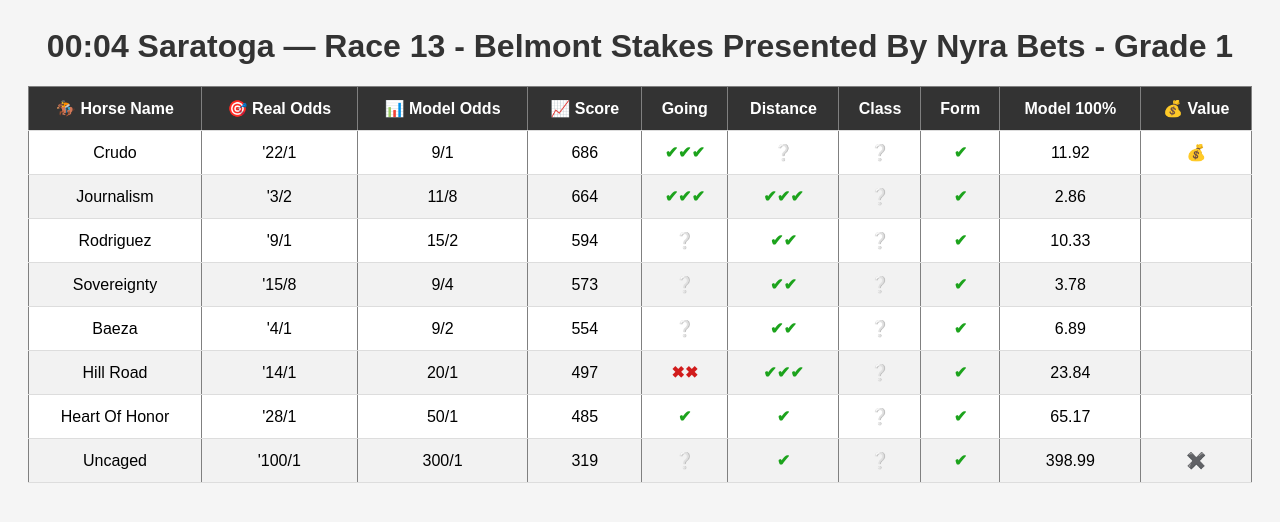
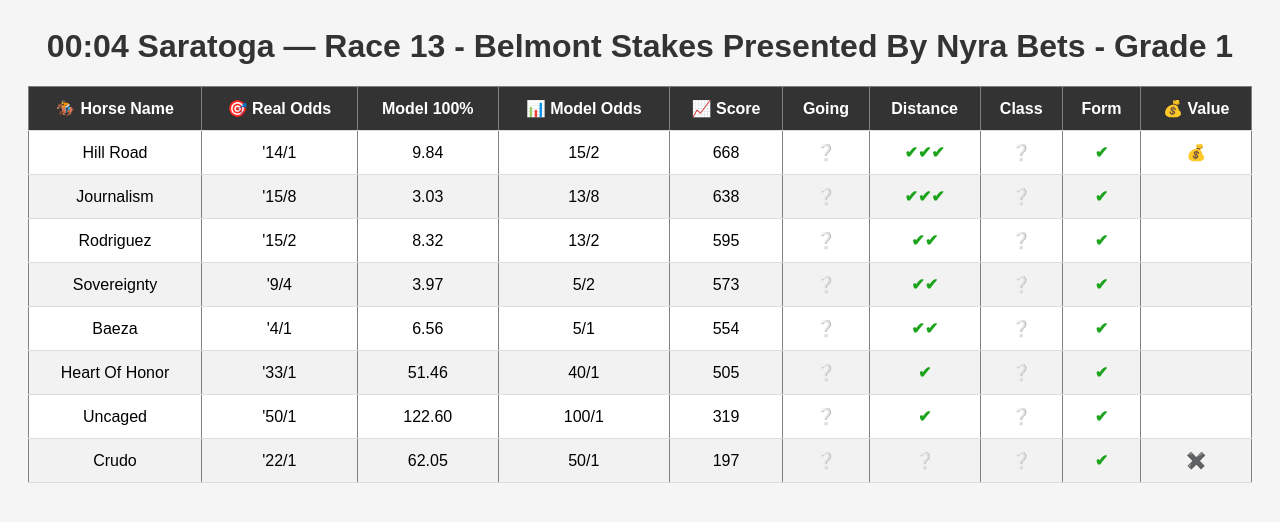
Before and after one commit to scottymelloty/racing-visualizer, a plain HTML site: page 00-04_Saratoga.html in a window 1280 px wide. Drawn offline with Linux system fonts and the light colour scheme.

Commit message:
Auto-upload 00-04_Saratoga.html

```diff
--- a/00-04_Saratoga.html
+++ b/00-04_Saratoga.html
@@ -39,111 +39,111 @@
     <tr style="text-align: right;">
       <th>🏇 Horse Name</th>
       <th>🎯 Real Odds</th>
+      <th>Model 100%</th>
       <th>📊 Model Odds</th>
       <th>📈 Score</th>
       <th>Going</th>
       <th>Distance</th>
       <th>Class</th>
       <th>Form</th>
-      <th>Model 100%</th>
       <th>💰 Value</th>
     </tr>
   </thead>
   <tbody>
     <tr>
-      <td>Crudo</td>
-      <td>'22/1</td>
-      <td>9/1</td>
-      <td>686</td>
+      <td>Hill Road</td>
+      <td>'14/1</td>
+      <td>9.84</td>
+      <td>15/2</td>
+      <td>668</td>
+      <td><span style="color:#a020f0;font-weight:bold;">❔</span></td>
       <td><span style="color:#1ca31c;font-weight:bold;">✔</span><span style="color:#1ca31c;font-weight:bold;">✔</span><span style="color:#1ca31c;font-weight:bold;">✔</span></td>
       <td><span style="color:#a020f0;font-weight:bold;">❔</span></td>
-      <td><span style="color:#a020f0;font-weight:bold;">❔</span></td>
       <td><span style="color:#1ca31c;font-weight:bold;">✔</span></td>
-      <td>11.92</td>
       <td>💰</td>
     </tr>
     <tr>
       <td>Journalism</td>
-      <td>'3/2</td>
-      <td>11/8</td>
-      <td>664</td>
-      <td><span style="color:#1ca31c;font-weight:bold;">✔</span><span style="color:#1ca31c;font-weight:bold;">✔</span><span style="color:#1ca31c;font-weight:bold;">✔</span></td>
+      <td>'15/8</td>
+      <td>3.03</td>
+      <td>13/8</td>
+      <td>638</td>
+      <td><span style="color:#a020f0;font-weight:bold;">❔</span></td>
       <td><span style="color:#1ca31c;font-weight:bold;">✔</span><span style="color:#1ca31c;font-weight:bold;">✔</span><span style="color:#1ca31c;font-weight:bold;">✔</span></td>
       <td><span style="color:#a020f0;font-weight:bold;">❔</span></td>
       <td><span style="color:#1ca31c;font-weight:bold;">✔</span></td>
-      <td>2.86</td>
       <td></td>
     </tr>
     <tr>
       <td>Rodriguez</td>
-      <td>'9/1</td>
-      <td>15/2</td>
-      <td>594</td>
+      <td>'15/2</td>
+      <td>8.32</td>
+      <td>13/2</td>
+      <td>595</td>
       <td><span style="color:#a020f0;font-weight:bold;">❔</span></td>
       <td><span style="color:#1ca31c;font-weight:bold;">✔</span><span style="color:#1ca31c;font-weight:bold;">✔</span></td>
       <td><span style="color:#a020f0;font-weight:bold;">❔</span></td>
       <td><span style="color:#1ca31c;font-weight:bold;">✔</span></td>
-      <td>10.33</td>
       <td></td>
     </tr>
     <tr>
       <td>Sovereignty</td>
-      <td>'15/8</td>
-      <td>9/4</td>
+      <td>'9/4</td>
+      <td>3.97</td>
+      <td>5/2</td>
       <td>573</td>
       <td><span style="color:#a020f0;font-weight:bold;">❔</span></td>
       <td><span style="color:#1ca31c;font-weight:bold;">✔</span><span style="color:#1ca31c;font-weight:bold;">✔</span></td>
       <td><span style="color:#a020f0;font-weight:bold;">❔</span></td>
       <td><span style="color:#1ca31c;font-weight:bold;">✔</span></td>
-      <td>3.78</td>
       <td></td>
     </tr>
     <tr>
       <td>Baeza</td>
       <td>'4/1</td>
-      <td>9/2</td>
+      <td>6.56</td>
+      <td>5/1</td>
       <td>554</td>
       <td><span style="color:#a020f0;font-weight:bold;">❔</span></td>
       <td><span style="color:#1ca31c;font-weight:bold;">✔</span><span style="color:#1ca31c;font-weight:bold;">✔</span></td>
       <td><span style="color:#a020f0;font-weight:bold;">❔</span></td>
       <td><span style="color:#1ca31c;font-weight:bold;">✔</span></td>
-      <td>6.89</td>
-      <td></td>
-    </tr>
-    <tr>
-      <td>Hill Road</td>
-      <td>'14/1</td>
-      <td>20/1</td>
-      <td>497</td>
-      <td><span style="color:#d11c1c;font-weight:bold;">✖</span><span style="color:#d11c1c;font-weight:bold;">✖</span></td>
-      <td><span style="color:#1ca31c;font-weight:bold;">✔</span><span style="color:#1ca31c;font-weight:bold;">✔</span><span style="color:#1ca31c;font-weight:bold;">✔</span></td>
-      <td><span style="color:#a020f0;font-weight:bold;">❔</span></td>
-      <td><span style="color:#1ca31c;font-weight:bold;">✔</span></td>
-      <td>23.84</td>
       <td></td>
     </tr>
     <tr>
       <td>Heart Of Honor</td>
-      <td>'28/1</td>
-      <td>50/1</td>
-      <td>485</td>
-      <td><span style="color:#1ca31c;font-weight:bold;">✔</span></td>
+      <td>'33/1</td>
+      <td>51.46</td>
+      <td>40/1</td>
+      <td>505</td>
+      <td><span style="color:#a020f0;font-weight:bold;">❔</span></td>
       <td><span style="color:#1ca31c;font-weight:bold;">✔</span></td>
       <td><span style="color:#a020f0;font-weight:bold;">❔</span></td>
       <td><span style="color:#1ca31c;font-weight:bold;">✔</span></td>
-      <td>65.17</td>
       <td></td>
     </tr>
     <tr>
       <td>Uncaged</td>
-      <td>'100/1</td>
-      <td>300/1</td>
+      <td>'50/1</td>
+      <td>122.60</td>
+      <td>100/1</td>
       <td>319</td>
       <td><span style="color:#a020f0;font-weight:bold;">❔</span></td>
       <td><span style="color:#1ca31c;font-weight:bold;">✔</span></td>
       <td><span style="color:#a020f0;font-weight:bold;">❔</span></td>
       <td><span style="color:#1ca31c;font-weight:bold;">✔</span></td>
-      <td>398.99</td>
+      <td></td>
+    </tr>
+    <tr>
+      <td>Crudo</td>
+      <td>'22/1</td>
+      <td>62.05</td>
+      <td>50/1</td>
+      <td>197</td>
+      <td><span style="color:#a020f0;font-weight:bold;">❔</span></td>
+      <td><span style="color:#a020f0;font-weight:bold;">❔</span></td>
+      <td><span style="color:#a020f0;font-weight:bold;">❔</span></td>
+      <td><span style="color:#1ca31c;font-weight:bold;">✔</span></td>
       <td>✖️</td>
     </tr>
   </tbody>
```
